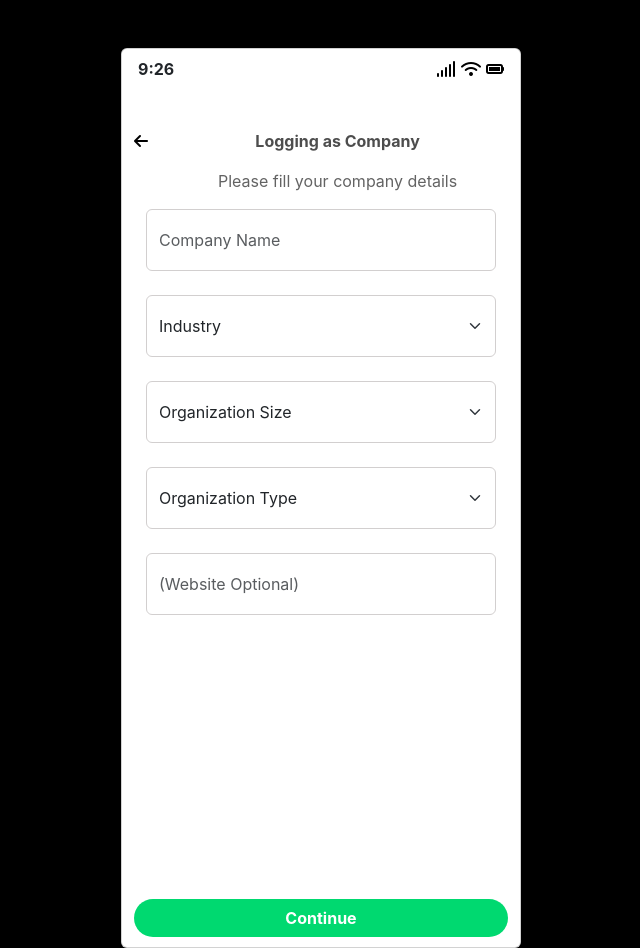
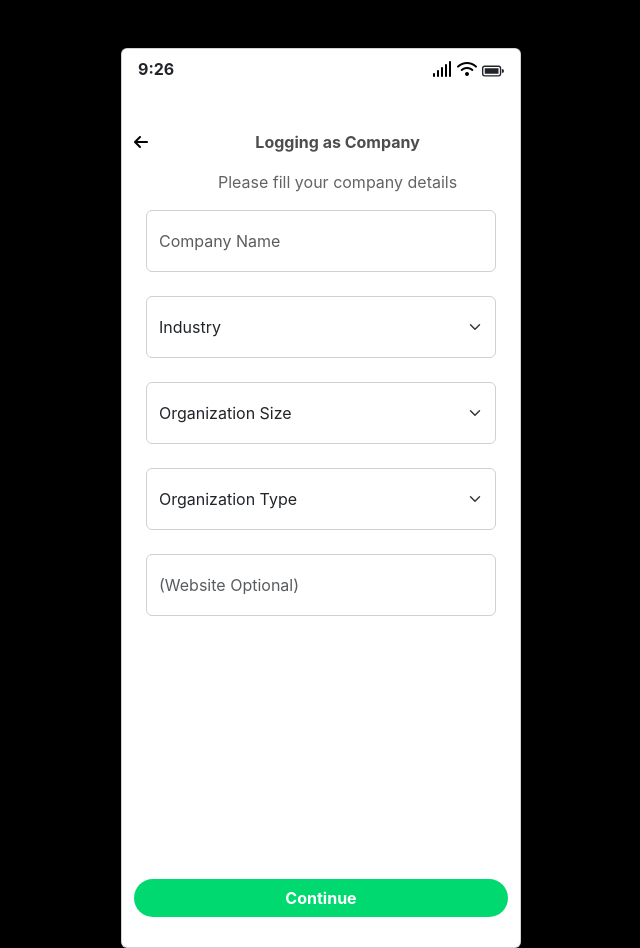
Before and after one commit to FrodoNaveen/STUNXT, a React (Create React App) app: page /companylogin in a window 1280 px wide. Shown: the whole page, without its empty margins (319-959 px from the left). Built offline with nearby package versions, Linux system fonts and the light colour scheme.

Commit message:
done some css work in verification page

```diff
--- a/src/components/CollegeStaff.js
+++ b/src/components/CollegeStaff.js
@@ -22,6 +22,8 @@ const CollegeStaff = () => {
     if (isFormFilled) {
       // Navigate to the next page
       navigate("/staff2"); // Replace "/nextPage" with the actual URL
+    } else {
+      alert("please fill the details")
     }
   }
 
--- a/src/components/CompanyDetails.js
+++ b/src/components/CompanyDetails.js
@@ -18,6 +18,7 @@ const CompanyDetails = () => {
 
   //Need to set
   // Function to navigate to the next page if the form is filled
+
   function goTo() {
     if (isFormFilled) {
       // Navigate to the next page
@@ -118,8 +119,8 @@ const CompanyDetails = () => {
           </form>
         </div>
       </div>
-      <div className="container" style={{ marginTop: "850px", position: "absolute" }}>
-        <span className="btn w-100 rounded-5  continueBtn"><b>Continue</b></span>
+      <div className="container" style={{ marginTop: "830px", position: "absolute" }}>
+        <span className="btn w-100 rounded-5  continueBtn" onClick={goTo}><b>Continue</b></span>
       </div>
     </div>
   );
--- a/src/components/Home.js
+++ b/src/components/Home.js
@@ -29,6 +29,7 @@ const Home = () => {
   function viewLessUpcomingEvents() {
     setUpComingEvents(data)
     setViewAll(false)
+    // navigate("/events")
   }
 
   function goToEventDetails(upcomingevents) {
--- a/src/components/Otppage.js
+++ b/src/components/Otppage.js
@@ -138,7 +138,7 @@ const Otppage = () => {
                     </div>
                 )}
             </div>
-            <div className="container dialpad mt-2 mb-3">
+            <div className="container dialpad mt-2 mb-3 ms-2">
                 {dialPad.map((ele, index) => (
                     <button
                         key={index}
--- a/src/components/Time.js
+++ b/src/components/Time.js
@@ -1,4 +1,5 @@
 import React, { useState, useEffect } from "react";
+import { BsBatteryFull } from "react-icons/bs"
 
 const Time = () => {
   const [time, setTime] = useState();
@@ -33,10 +34,15 @@ const Time = () => {
           <i className="fa-solid fa-wifi" style={{ color: "#000000" }}></i>
         </span>
         <span className="navicons">
-          <i
+
+          {/* font awesome icon */}
+          {/* <i
             className="fa-solid fa-battery-full"
             style={{ color: "#000000" }}
-          ></i>
+          ></i> */}
+
+          {/* react icons */}
+          <BsBatteryFull size="22px" />
         </span>
       </div>
     </div>
--- a/src/components/Verification.js
+++ b/src/components/Verification.js
@@ -207,7 +207,7 @@ const Verification = () => {
             )}
           </div>
         </div>
-        <div className="container dialpad mt-3 mb-3 ms-3">
+        <div className="container dialpad mt-3 mb-3 ms-2">
           {dialPad.map((ele, index) => (
             <button
               key={index}
--- a/src/data/eventsdata/Upcomingeventsdata.js
+++ b/src/data/eventsdata/Upcomingeventsdata.js
@@ -4,7 +4,7 @@ import event3 from "../../images/Home/Event3.svg"
 
 const upComingEventsData = [
     { eventImage: event1, eventTitle: "Event Tilte", eventDate: "Apr 28,2023 to Apr 29,2023 (2 days)", eventLocation: "SNS College of Technlogy, Coimbatore" },
-    { eventImage: event2, eventTitle: "Event Tilte", eventDate: "Apr 28,2023 to Apr 29,2023 (2 days)", eventLocation: "SRM University, Chennai" },
+    { eventImage: event2, eventTitle: "Event Tilte", eventDate: "Apr 28,2023 to Apr 29,2023 (2 days)", eventLocation: "Anna University, Chennai" },
     { eventImage: event3, eventTitle: "Event Tilte", eventDate: "Apr 28,2023 to Apr 29,2023 (2 days)", eventLocation: "Kongu College of Engineering, Erode" },
     { eventImage: event3, eventTitle: "Event Tilte", eventDate: "Apr 28,2023 to Apr 29,2023 (2 days)", eventLocation: "Nandha College if Engineering, Erode" }
 
```
